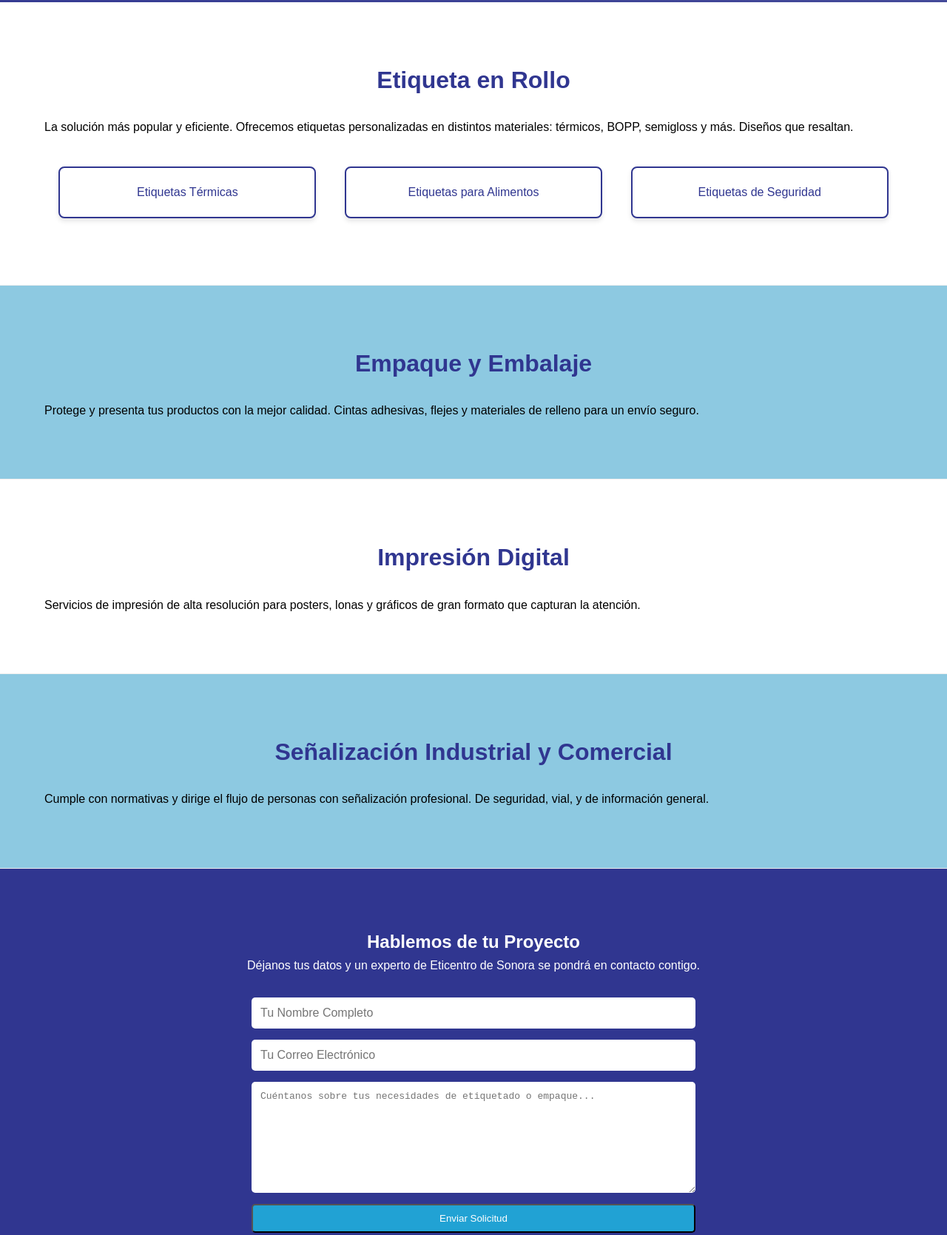
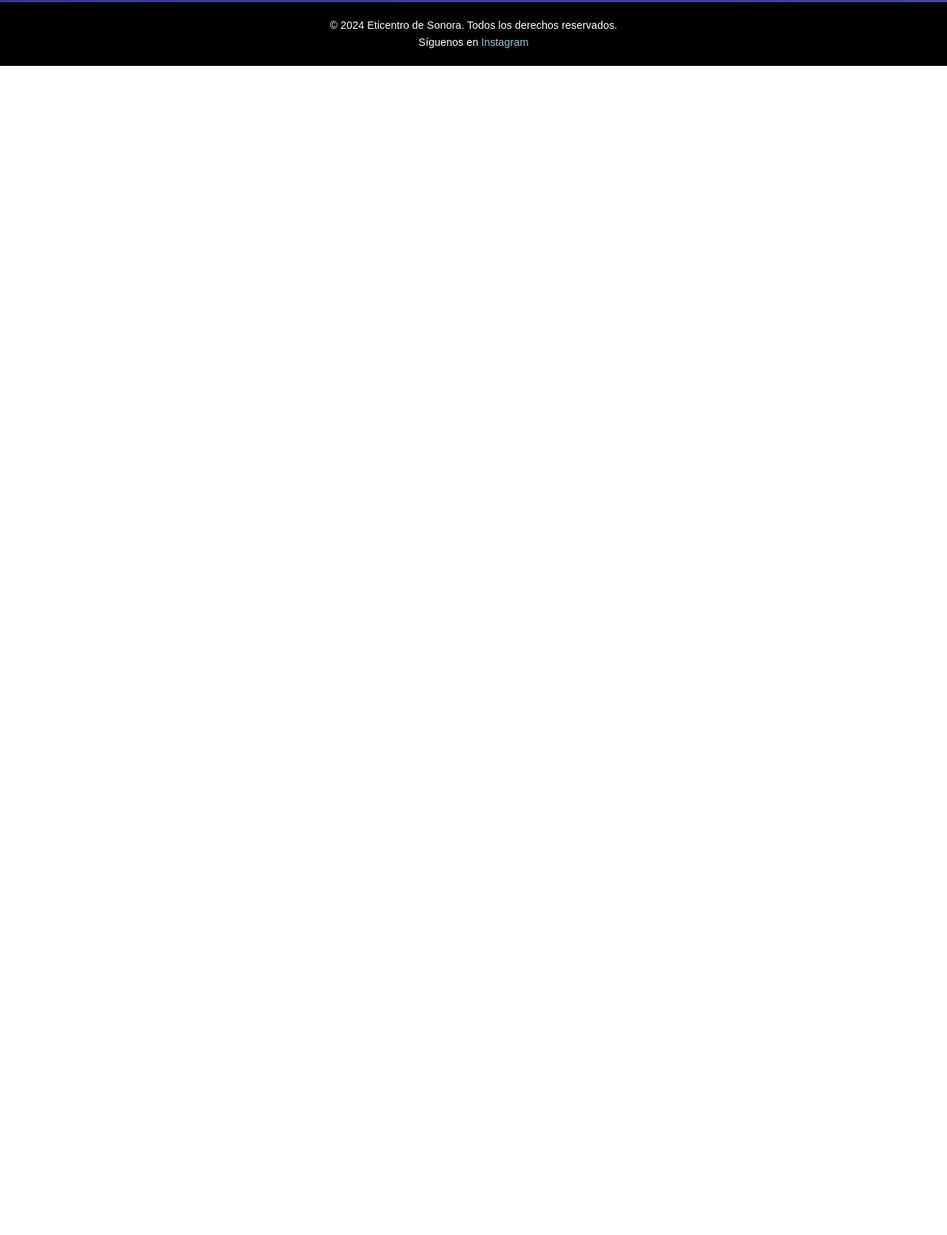
Before and after one commit to leo-662/eticentro, a plain HTML site: page index.html in a window 1280 px wide. Shown: the part 543-2212 px from the top of the page at 74% size. After the commit the page ends 800 px from the top, so only its background shows below. Drawn offline with Linux system fonts and the light colour scheme; files whose address does not match are found by name.

Commit message:
Update index.html

```diff
--- a/index.html
+++ b/index.html
@@ -9,15 +9,15 @@
 <body>
 
     <header id="header">
-        <div class="logo">ETICENTRO</div>
+        <div class="logo"><a href="index.html">ETICENTRO</a></div>
         <nav class="nav-menu">
             <ul>
-                <li><a href="#inicio">Inicio</a></li>
-                <li><a href="#etiqueta">Etiqueta en Rollo</a></li>
-                <li><a href="#empaque">Empaque y Embalaje</a></li>
-                <li><a href="#impresion">Impresión Digital</a></li>
-                <li><a href="#senalizacion">Señalización</a></li>
-                <li><a href="#contacto">Contacto</a></li>
+                <li><a href="index.html">Inicio</a></li>
+                <li><a href="etiqueta.html">Etiqueta en Rollo</a></li>
+                <li><a href="empaque.html">Empaque y Embalaje</a></li>
+                <li><a href="impresion.html">Impresión Digital</a></li>
+                <li><a href="senalizacion.html">Señalización</a></li>
+                <li><a href="contacto.html">Contacto</a></li>
             </ul>
         </nav>
         <button class="menu-toggle">☰</button>
@@ -27,53 +27,7 @@
         <div class="container">
             <h1>Expertos en Soluciones de Identificación para tu Marca</h1>
             <p>Desde etiquetas en rollo hasta señalización industrial. Impulsa tu negocio con Eticentro de Sonora.</p>
-            <a href="#etiqueta" class="cta-button">Ver Productos</a>
-        </div>
-    </section>
-
-    <section id="etiqueta" class="content-section">
-        <div class="container">
-            <h2>Etiqueta en Rollo</h2>
-            <p>La solución más popular y eficiente. Ofrecemos etiquetas personalizadas en distintos materiales: térmicos, BOPP, semigloss y más. Diseños que resaltan.</p>
-            <div class="product-grid">
-                <div class="product-item">Etiquetas Térmicas</div>
-                <div class="product-item">Etiquetas para Alimentos</div>
-                <div class="product-item">Etiquetas de Seguridad</div>
-            </div>
-        </div>
-    </section>
-
-    <section id="empaque" class="content-section">
-        <div class="container">
-            <h2>Empaque y Embalaje</h2>
-            <p>Protege y presenta tus productos con la mejor calidad. Cintas adhesivas, flejes y materiales de relleno para un envío seguro.</p>
-            </div>
-    </section>
-
-    <section id="impresion" class="content-section">
-        <div class="container">
-            <h2>Impresión Digital</h2>
-            <p>Servicios de impresión de alta resolución para posters, lonas y gráficos de gran formato que capturan la atención.</p>
-            </div>
-    </section>
-
-    <section id="senalizacion" class="content-section">
-        <div class="container">
-            <h2>Señalización Industrial y Comercial</h2>
-            <p>Cumple con normativas y dirige el flujo de personas con señalización profesional. De seguridad, vial, y de información general.</p>
-            </div>
-    </section>
-
-    <section id="contacto" class="form-section">
-        <div class="container">
-            <h2>Hablemos de tu Proyecto</h2>
-            <p>Déjanos tus datos y un experto de Eticentro de Sonora se pondrá en contacto contigo.</p>
-            <form action="#" method="POST">
-                <input type="text" placeholder="Tu Nombre Completo" required>
-                <input type="email" placeholder="Tu Correo Electrónico" required>
-                <textarea placeholder="Cuéntanos sobre tus necesidades de etiquetado o empaque..."></textarea>
-                <button type="submit" class="cta-button">Enviar Solicitud</button>
-            </form>
+            <a href="etiqueta.html" class="cta-button">Ver Productos</a>
         </div>
     </section>
 
```
